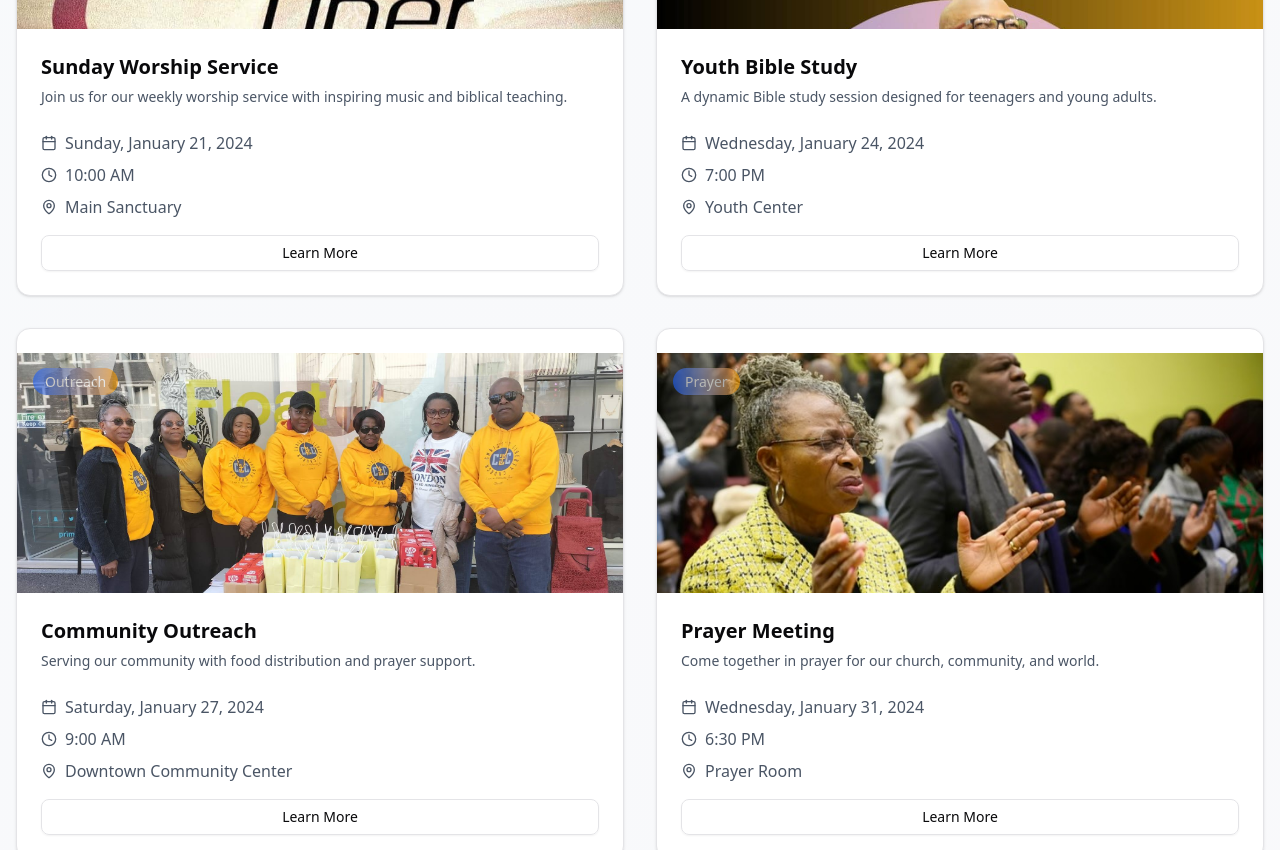
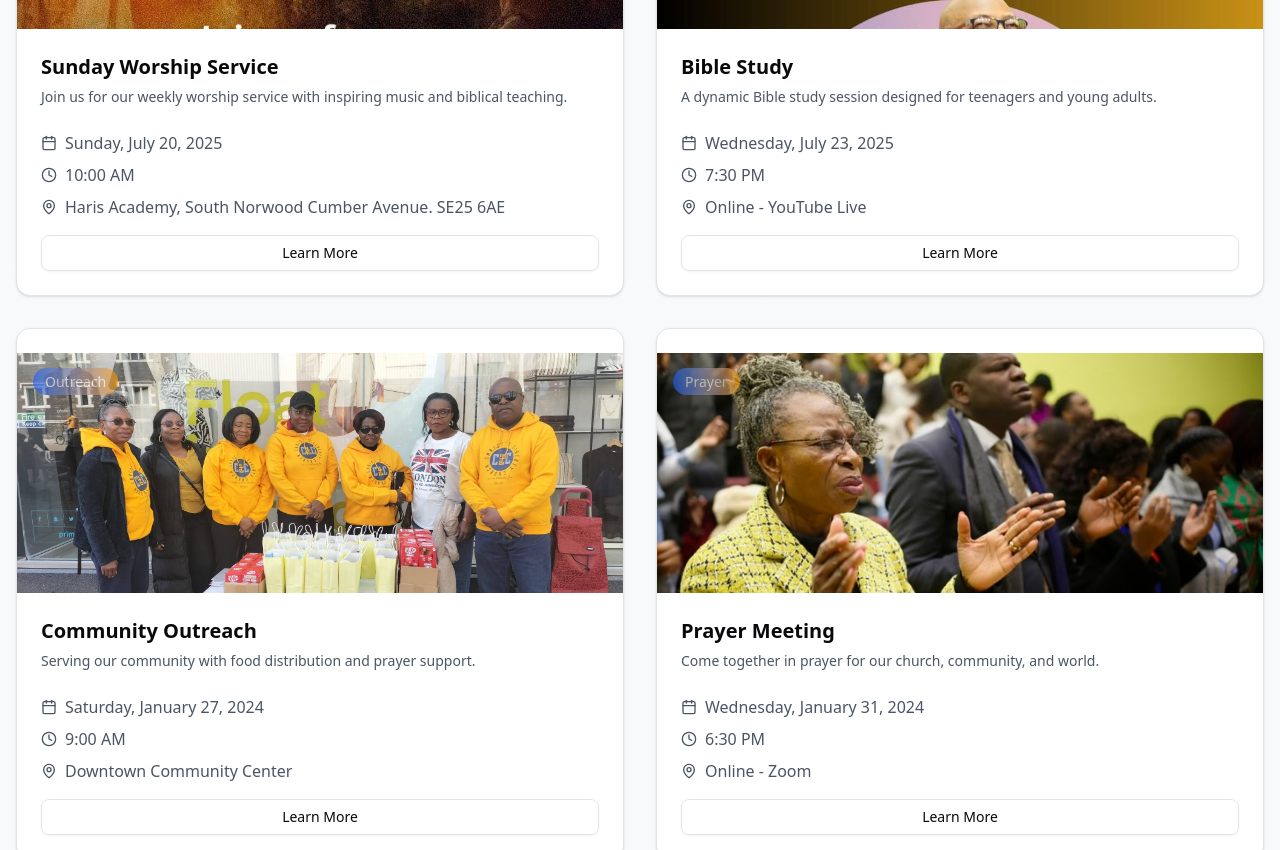
Before and after one commit to mrvicthor/clc-church, a React (Vite) app: page / in a window 1280 px wide. Shown: the part 1260-2110 px from the top of the page. Built offline with nearby package versions, Linux system fonts and the light colour scheme.

Commit message:
feat(data.ts): update data file

```diff
--- a/src/App.tsx
+++ b/src/App.tsx
@@ -49,7 +49,7 @@ function App() {
     return () => observer.disconnect();
   }, []);
   return (
-    <div className="min-h-screen bg-background overflow-x-hidden">
+    <div className="min-h-screen overflow-x-hidden">
       <Cursor />
       <Header />
       <main>
--- a/src/components/banner.tsx
+++ b/src/components/banner.tsx
@@ -21,7 +21,7 @@ const Banner = () => {
   return (
     <section
       id="hero"
-      className="relative text-white mt-20 overflow-hidden border h-[calc(100vh-5rem)]"
+      className="relative text-white mt-20 overflow-hidden h-[calc(100vh-5rem)]"
     >
       {/* Carousel Container */}
       <div className="relative w-full h-full">
--- a/src/components/footer.tsx
+++ b/src/components/footer.tsx
@@ -36,6 +36,7 @@ const Footer = () => {
                   <li key={item}>
                     <Link
                       to={item.toLowerCase()}
+                      offset={-50}
                       smooth={true}
                       duration={500}
                       className="hover:text-white transition-colors duration-300"
--- a/src/components/header.tsx
+++ b/src/components/header.tsx
@@ -37,8 +37,9 @@ const Header = () => {
             {["Home", "Events", "Messages", "About", "Contact"].map(
               (item, index) => (
                 <Link
-                  to={item.toLowerCase()}
+                  to={item.toLowerCase() === "home" ? "/" : item.toLowerCase()}
                   spy={true}
+                  offset={-50}
                   smooth={true}
                   duration={500}
                   key={item}
--- a/src/lib/data.ts
+++ b/src/lib/data.ts
@@ -4,20 +4,20 @@ export const events = [
   {
     id: 1,
     title: "Sunday Worship Service",
-    date: "2024-01-21",
+    date: "2025-07-20",
     time: "10:00 AM",
-    location: "Main Sanctuary",
+    location: "Haris Academy, South Norwood Cumber Avenue. SE25 6AE",
     description:
       "Join us for our weekly worship service with inspiring music and biblical teaching.",
-    image: "/sunday.jpg",
+    image: "/sunday-banner.jpg",
     category: "Worship",
   },
   {
     id: 2,
-    title: "Youth Bible Study",
-    date: "2024-01-24",
-    time: "7:00 PM",
-    location: "Youth Center",
+    title: "Bible Study",
+    date: "2025-07-23",
+    time: "7:30 PM",
+    location: "Online - YouTube Live",
     description:
       "A dynamic Bible study session designed for teenagers and young adults.",
     image: "/bible-study.jpg",
@@ -39,7 +39,7 @@ export const events = [
     title: "Prayer Meeting",
     date: "2024-01-31",
     time: "6:30 PM",
-    location: "Prayer Room",
+    location: "Online - Zoom",
     description:
       "Come together in prayer for our church, community, and world.",
     image: "/prayer.jpg",
```
Also changed, not shown: public/sunday-banner.jpg (added).
